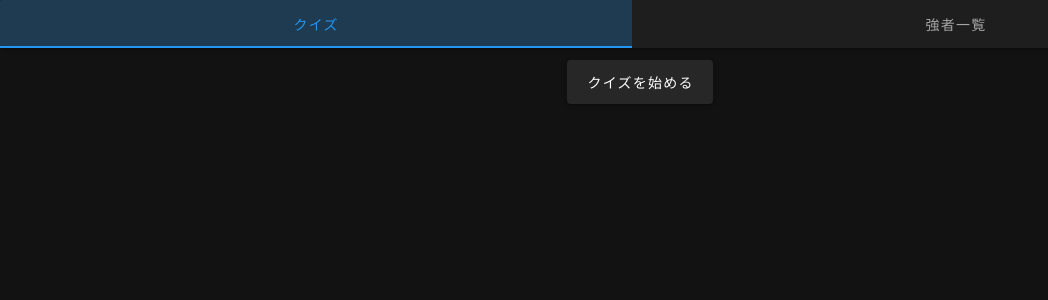
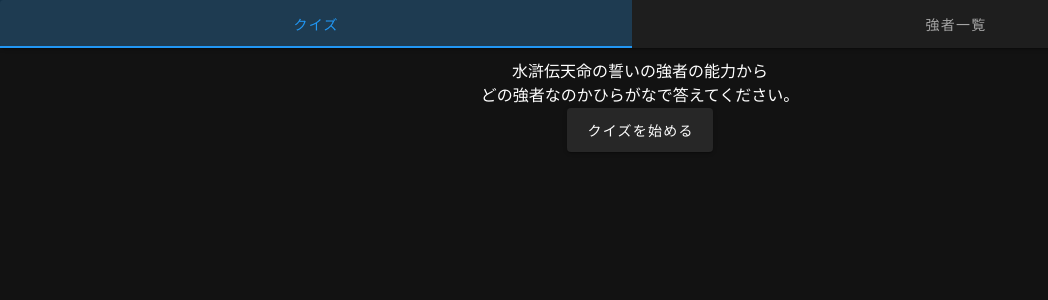
Before and after one commit to kekoyana/suikoList, a Vue app: page / in a window 1280 px wide. Shown: the top 300 px of the page, without its empty margins (0-1048 px from the left). Built offline with nearby package versions, Linux system fonts and the light colour scheme.

Commit message:
クイズ画面に説明を追加する

```diff
--- a/public/index.html
+++ b/public/index.html
@@ -8,8 +8,8 @@
   <link rel="icon" href="<%= BASE_URL %>favicon.ico">
   <link rel="manifest" href="/manifest.json" />
   <title><%= htmlWebpackPlugin.options.title %></title>
-    <link rel="stylesheet" href="https://fonts.googleapis.com/css?family=Roboto:100,300,400,500,700,900">
-    <link rel="stylesheet" href="https://cdn.jsdelivr.net/npm/@mdi/font@latest/css/materialdesignicons.min.css">
+  <link rel="stylesheet" href="https://fonts.googleapis.com/css?family=Roboto:100,300,400,500,700,900">
+  <link rel="stylesheet" href="https://cdn.jsdelivr.net/npm/@mdi/font@latest/css/materialdesignicons.min.css">
 </head>
 
 <body>
--- a/src/components/Quiz.vue
+++ b/src/components/Quiz.vue
@@ -99,6 +99,8 @@
     </div>
     <div v-else>
       <v-col class="text-center">
+        <div>水滸伝天命の誓いの強者の能力から</div>
+        <div>どの強者なのかひらがなで答えてください。</div>
         <v-btn large @click="questionReset">クイズを始める</v-btn>
       </v-col>
     </div>
```
Also changed, not shown: src/App.vue (+6 -6 lines), 11 other files (tests, documents, lock files or other folders).
